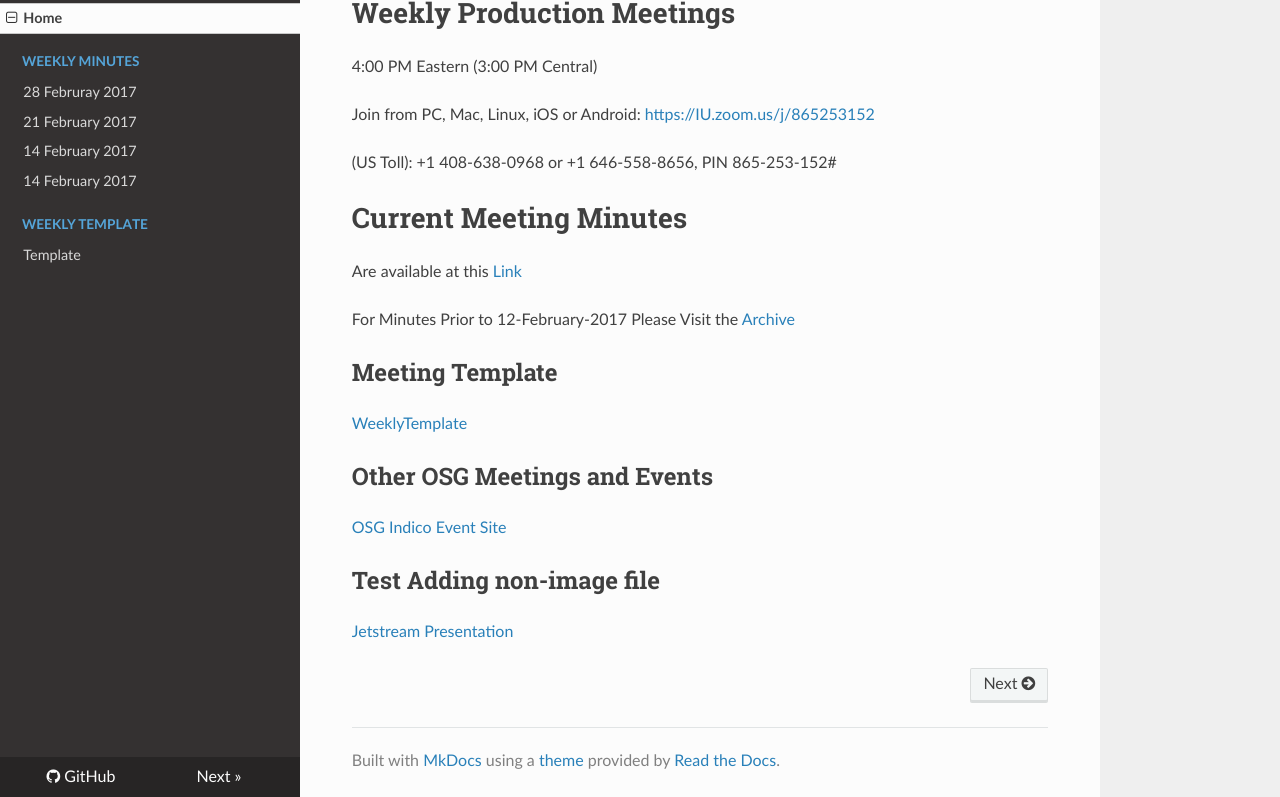
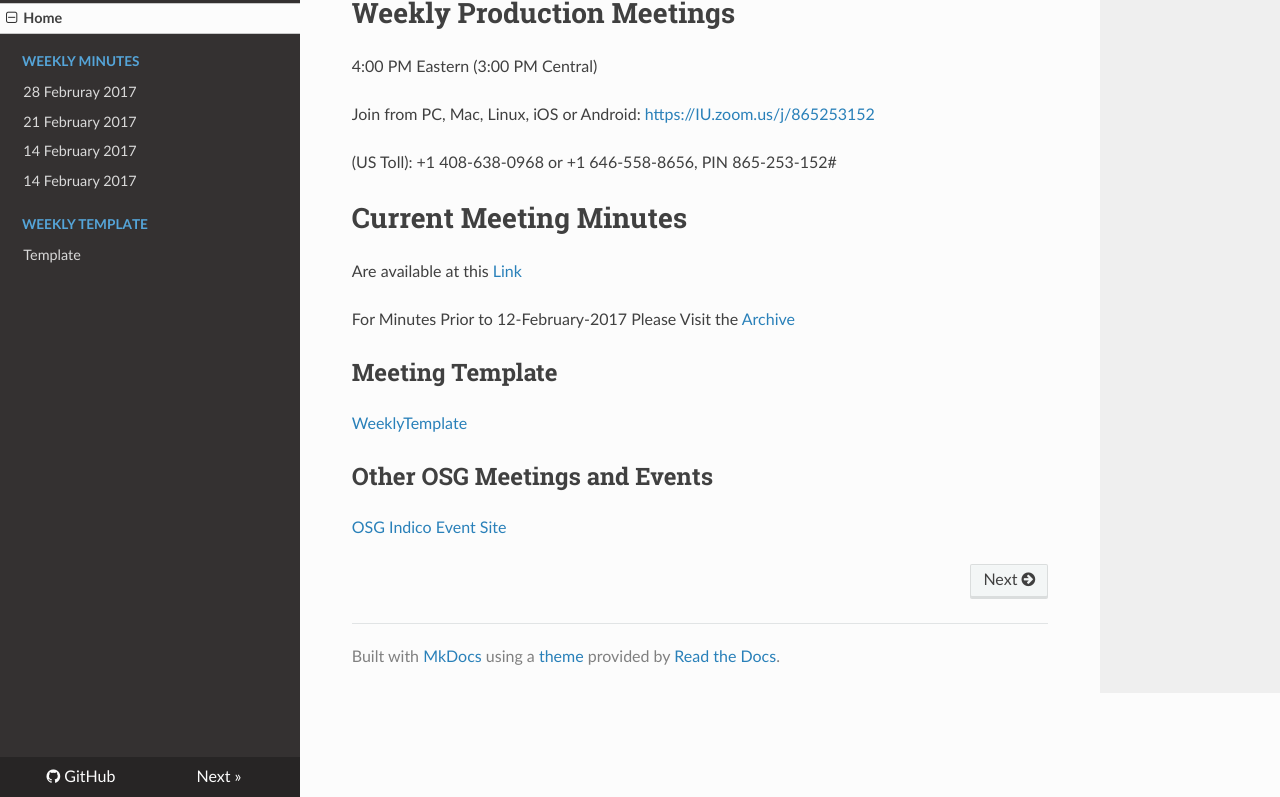
Before and after one commit to zsshah/production, an MkDocs documentation site: the page built from docs/index.md, in a window 1280 px wide and 900 px high, scrolled down 821 px, cut to the strip 103-900 px from the top of the window. Built offline with MkDocs 1.6.1, drawn with Linux system fonts in a browser that asks for light colours; nearby versions of some CDN libraries; old or Windows-style settings are respelled for this version of MkDocs.

Commit message:
Update index.md

```diff
--- a/docs/index.md
+++ b/docs/index.md
@@ -38,7 +38,3 @@ For Minutes Prior to 12-February-2017 Please Visit the [Archive](https://twiki.g
 ## Other OSG Meetings and Events
 
 [OSG Indico Event Site](https://indico.fnal.gov/categoryDisplay.py?categId=86)
-
-## Test Adding non-image file
-
-[Jetstream Presentation](files/Jetstream_XSEDE15-2015_jul_28.pdf)
```
